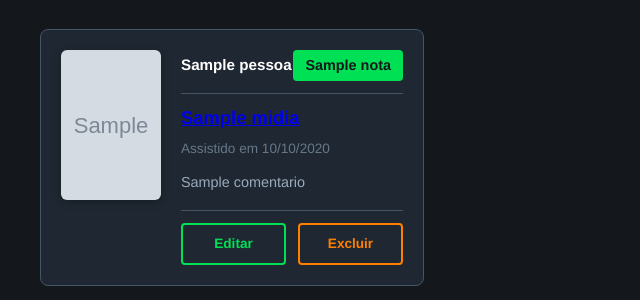
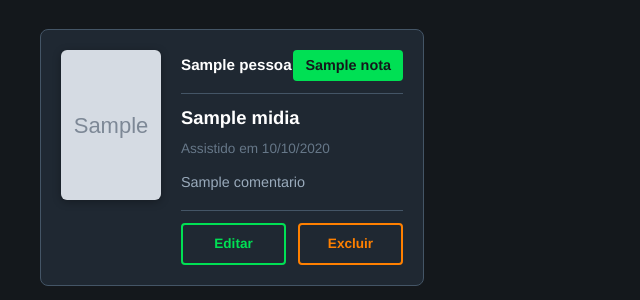
Before and after one commit to LuisaSilveira/inf1407-Projeto1-FakeLetterboxd, a Django app: template projeto-letterboxd/NossoProjeto/main/templates/main/listaAvaliacao.html in a window 1280 px wide. Shown: the part 403-703 px from the top of the page, without its empty margins (0-640 px from the left). Run offline with Django 5.2, Linux system fonts and the light colour scheme; the template is opened without the code that fills it: most values are stand-ins (such as "Sample title", 1, 10 or a date in 2020); grey boxes marked "Sample" are stand-in pictures.

Commit message:
titulo-link sem decoracao

```diff
--- a/projeto-letterboxd/NossoProjeto/main/static/main/css/listaAvaliacao.css
+++ b/projeto-letterboxd/NossoProjeto/main/static/main/css/listaAvaliacao.css
@@ -347,6 +347,11 @@ h1 {
     color: #14181c;
 }
 
+.titulo-link{
+    color: #fff;
+    text-decoration: none;
+}
+
 @media (max-width: 768px) {
     .avaliacoes-grid {
         grid-template-columns: 1fr;
```
